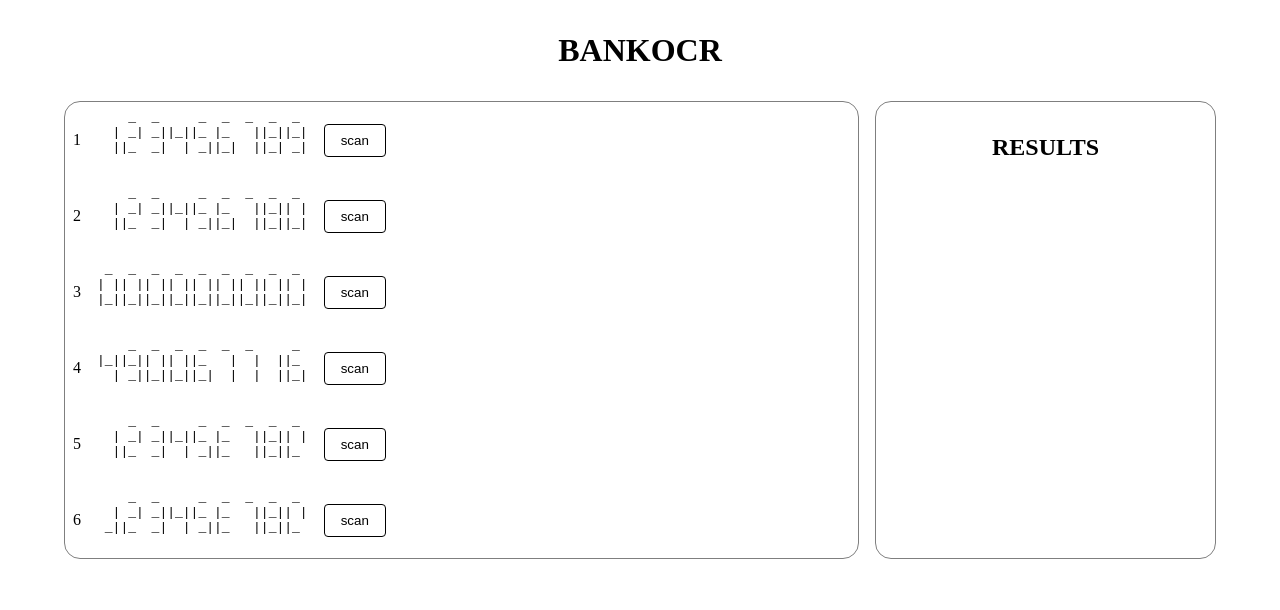
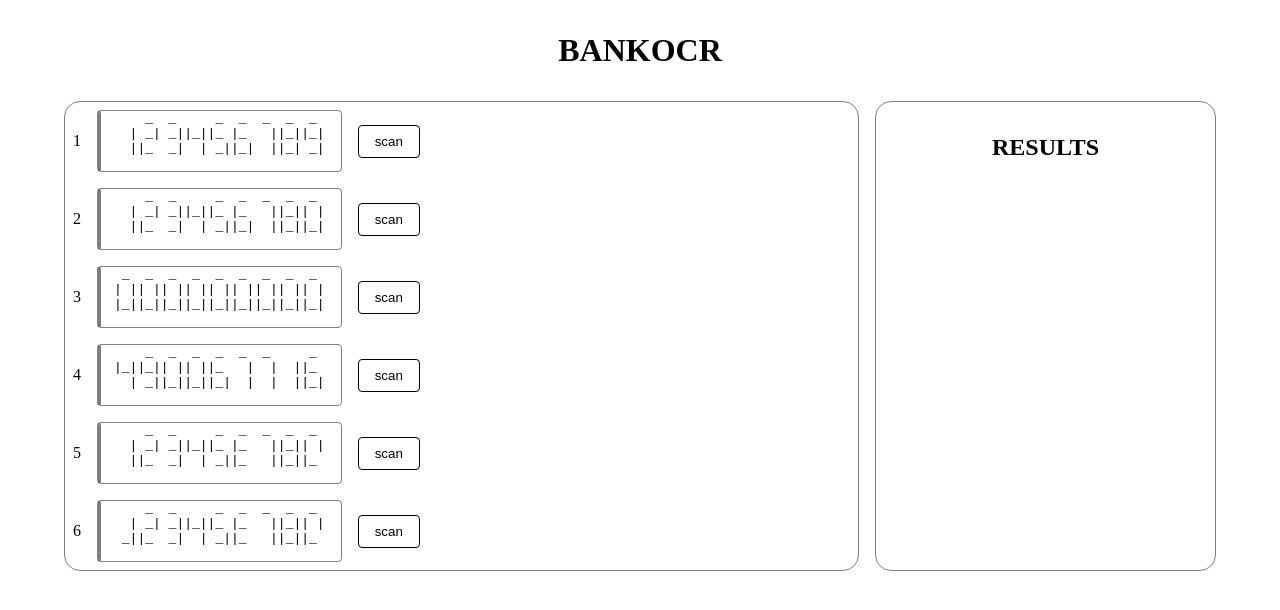
Before and after one commit to hexatomi/bankocr, a React (Vite) app: page / in a window 1280 px wide. Shown: the top 610 px of the page. Built offline with nearby package versions, Linux system fonts and the light colour scheme.

Commit message:
styling work

```diff
--- a/src/App.tsx
+++ b/src/App.tsx
@@ -7,7 +7,7 @@ const styles = {
   container: {
     padding: '2rem 4rem',
     display: 'flex',
-    'flex-direction': 'column',
+    flexDirection: 'column',
     alignItems: 'center',
     width: '100%',
     gap: '2rem'
@@ -26,7 +26,3 @@ export default function App() {
     </div>
   )
 }
-
-/* scan visual effect
-  refactor
-*/
--- a/src/components/RawText.tsx
+++ b/src/components/RawText.tsx
@@ -9,7 +9,26 @@ const styles = {
         display: 'flex',
         alignItems: 'center',
         gap: '1rem',
-        padding: '0.5rem'
+        padding: '0.5rem',
+    },
+    preContainer : {
+        border: '1px solid rgba(0,0,0,0.5)',
+        borderRadius : '0.25rem',
+        position : 'relative',
+        padding: '0 1rem'
+    },
+    bar: {
+        position: 'absolute',
+        width: '3px',
+        height: '100%',
+        backgroundColor : 'rgba(0,0,0,0.5)',
+        left: '0',
+        top: '0',
+        transition: 'left 1000ms',
+        borderRadius : '0.125rem',
+    },
+    result : {
+        letterSpacing : '0.125rem'
     },
     button: {
         margin: '0',
@@ -28,17 +47,17 @@ interface RawTextProps {
 
 export default function RawText({ id }: RawTextProps) {
     const [state, dispatch] = useContext<Context>(AppContext);
-    const {rawTexts} = state
+    const { rawTexts } = state
 
     const text = rawTexts[id].text;
     const [result, setResult] = useState('');
+    const [scanned, setScanned] = useState(false);
 
     const scan = () => {
+        setScanned(true);
+        setTimeout(() => {
             setResult(transformCodeToNumbers(text));
-        let utterance = new SpeechSynthesisUtterance("Scanning");
-        utterance.pitch = 0;
-        utterance.lang = 'en';
-        speechSynthesis.speak(utterance);
+        }, 1000);
     };
 
     const checkNumber = () => {
@@ -57,7 +76,8 @@ export default function RawText({ id }: RawTextProps) {
             state = +checksum % 11 === 0 ? 'OK' : 'ERR';
         }
 
-        dispatch({type : 'setRawTexts', payload: {
+        dispatch({
+            type: 'setRawTexts', payload: {
                 ...rawTexts,
                 [id]: {
                     ...rawTexts[id],
@@ -65,15 +85,20 @@ export default function RawText({ id }: RawTextProps) {
                     checksum,
                     state
                 }
-        }});
+            }
+        });
     };
 
     return (
         <div style={styles.container}>
             <div>{id}</div>
+            <div style={styles.preContainer}>
                 <pre>{text}</pre>
+                <div style={{...styles.bar, left : scanned === false ? '0' : 'calc(100% - 3px)'}}></div>
+            </div>
+
             <button style={styles.button} onClick={() => scan()}>scan</button>
-            <div>{result}</div>
+            <div style={styles.result}>{result}</div>
             {result && <button style={styles.button} onClick={() => checkNumber()}>checksum</button>}
         </div>
     );
--- a/src/components/Results.tsx
+++ b/src/components/Results.tsx
@@ -7,7 +7,7 @@ const styles = {
     container : {
         padding: '2rem',
         display: 'flex',
-        'flex-direction' : 'column',
+        flexDirection : 'column',
         alignItems : 'center',
         gap : '2rem'
     },
@@ -15,7 +15,7 @@ const styles = {
         display : 'flex',
         gap : '1rem',
         padding: '0.25rem',
-        'letter-spacing' : '0.125rem'
+        letterSpacing : '0.125rem'
     },
 };
 
```
Lines whose indentation alone changed are shown as unchanged.
